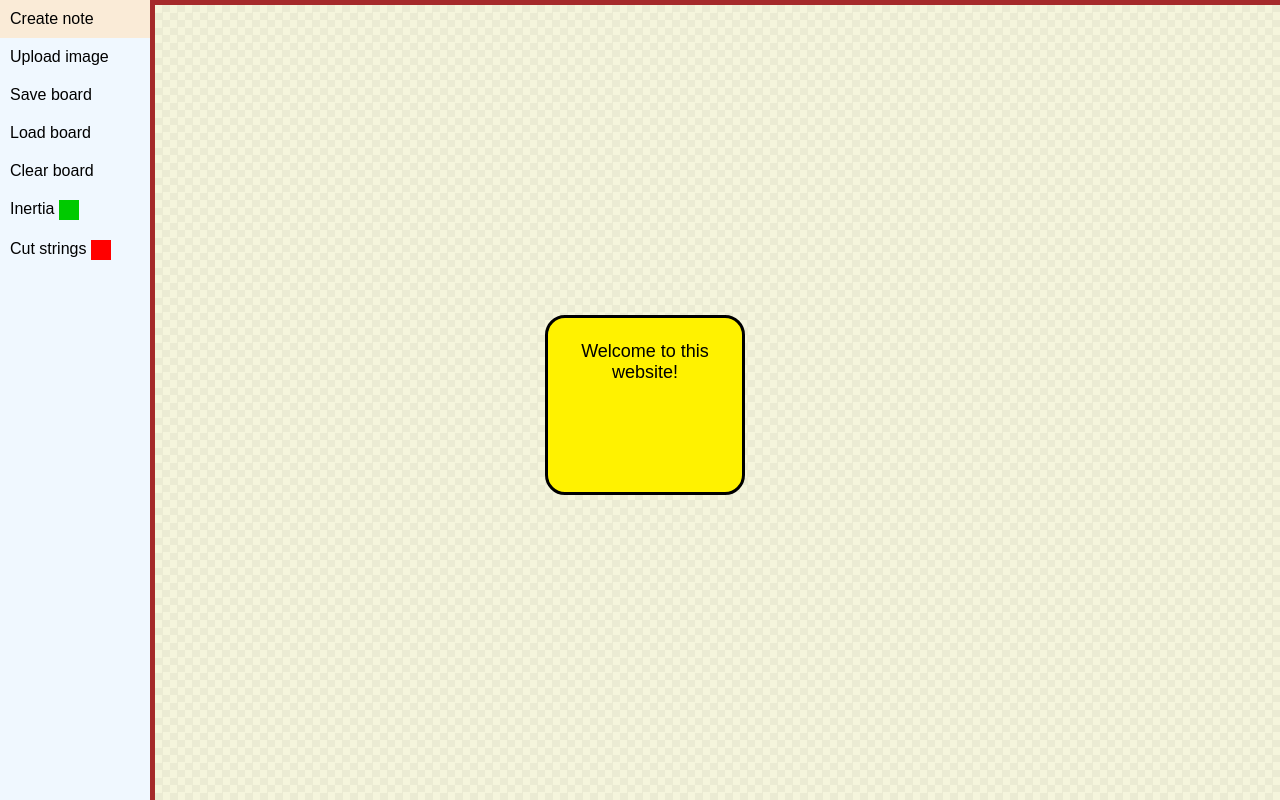
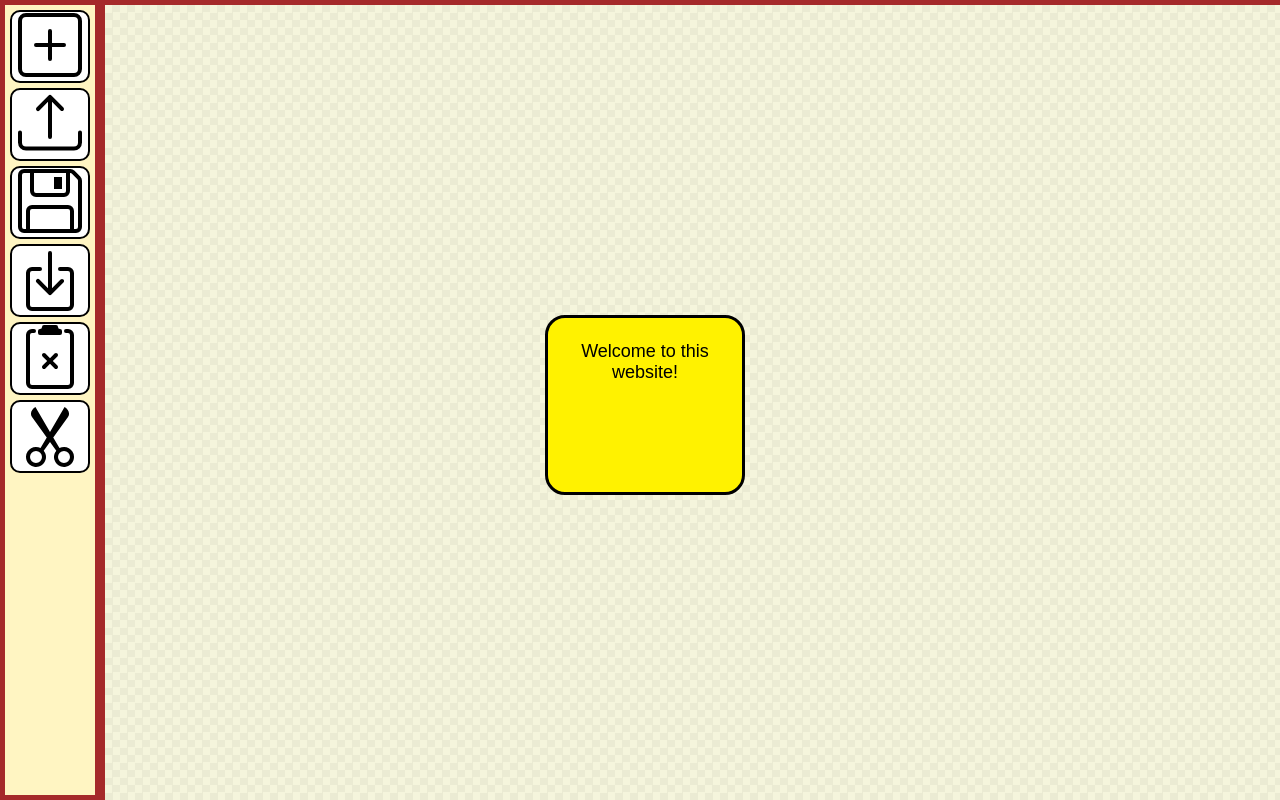
Before and after one commit to oliversteed/DigitalDetectiveBoard, a website with bundled scripts: page index.html in a window 1280 px wide. Built offline with nearby package versions, Linux system fonts and the light colour scheme.

Commit message:
Updated the side bar to look more visually appealing and use actual buttons instead of links. Inertia toggle was removed as this seems like a mostly unnecessary and potentially confusing feature at this stage; it does not impact the functionality of the website. CSS and some logic in toggles.js was updated to change how active toggles are reflected, which is currently only the cut tool toggle. While active, this now gains a marching ant border to reflect this. SVG icons added to all the side bar buttons in place of text for better visual appeal. SVG icons also added to the note and image control buttons to make it clear what these do.

```diff
--- a/index.html
+++ b/index.html
@@ -14,19 +14,12 @@
         <input aria-hidden="true" type="file" id="uploadedImage" accept="image/*" style="display: none;">
         <input aria-hidden="true" type="file" id="loadedBoard" accept=".board" style="display: none;">
         <a aria-hidden="true" id="downloadLink" style="display: none;"></a>
-        <a class="sideButton" id="createNoteButton" tabindex="0">Create note</a>
-        <a class="sideButton" id="uploadImageButton" tabindex="0">Upload image</a>
-        <a class="sideButton" id="saveButton" tabindex="0">Save board</a>
-        <a class="sideButton" id="loadButton" tabindex="0">Load board</a>
-        <a class="sideButton" id="clearButton" tabindex="0">Clear board</a>
-        <div class="sideButton">
-            <a id="inertiaButtonID" tabindex="0">Inertia</a>
-            <div id="inertiaButton"></div>
-        </div>
-        <div class="sideButton">
-            <a id="cutButtonID" tabindex="0">Cut strings</a>
-            <div id="cutButton"></div>
-        </div>
+        <button class="sideButton" id="createNoteButton" tabindex="0"><img class="icon" title="Create a new note" src="Resources/plus-square.svg" draggable="false"></button>
+        <button class="sideButton" id="uploadImageButton" tabindex="0"><img class="icon" src="Resources/upload.svg" draggable="false"></button>
+        <button class="sideButton" id="saveButton" tabindex="0"><img class="icon" src="Resources/floppy.svg" draggable="false"></button>
+        <button class="sideButton" id="loadButton" tabindex="0"><img class="icon" src="Resources/box-arrow-in-down.svg" draggable="false"></button>
+        <button class="sideButton" id="clearButton" tabindex="0"><img class="icon" src="Resources/clipboard2-x.svg" draggable="false"></button>
+        <button class="sideButton" id="cutButtonID" tabindex="0"><img class="icon" src="Resources/scissors.svg" draggable="false"></button>
     </div>
     <div id="viewport">
         <div id="zoomSpace">
--- a/itemHandling.js
+++ b/itemHandling.js
@@ -147,6 +147,14 @@ export function createImage(image, stateVars, loadedImage){
 //Creates and appends a delete button to the passed item.
 function appendDeleteButton(item){
     const deleteButton = document.createElement("button"); //Creates the delete button
+    const deleteIcon = document.createElement("img"); //Creates the delete button icon element
+
+    //Sets the attributes for the delete button's icon
+    deleteIcon.setAttribute('class', 'smallIcon');
+    deleteIcon.setAttribute('src', 'Resources/x-lg.svg');
+
+    //Append the icon to the button
+    deleteButton.appendChild(deleteIcon);
 
     //Logic for the delete note button
     deleteButton.setAttribute('class', 'deleteButton');
@@ -168,6 +176,13 @@ function appendDeleteButton(item){
 //Creates and appends an edit button to the passed item.
 function appendEditButton(item, stateVars){
     const editButton = document.createElement("button"); //Creates the edit button
+    const editIcon = document.createElement("img"); //Creates the edit button icon element
+
+    //Sets the attributes for the edit button's icon
+    editIcon.setAttribute('class', 'smallIcon');
+    editIcon.setAttribute('src', 'Resources/pencil.svg');
+
+    editButton.append(editIcon); //Appends the icon to the button
 
     editButton.setAttribute('class', 'editButton'); //Give editButton the appropriate class
     editButton.onclick = function(event){ //The logic for the notes' edit buttons
@@ -193,6 +208,13 @@ function appendEditButton(item, stateVars){
 //Creates and appends a connect button to the passed item.
 function appendConnectButton(item, stateVars){
     const connectButton = document.createElement("button"); //Creates the button to connect with "string"
+    const connectIcon = document.createElement("img"); //Creates the connect button icon element
+
+    //Sets the attributes for the connect button's icon
+    connectIcon.setAttribute('class', 'smallIconConnect');
+    connectIcon.setAttribute('src', 'Resources/link-45deg.svg');
+
+    connectButton.appendChild(connectIcon); //Appends the icon to the button
 
     connectButton.setAttribute('class', 'connectButton');
     connectButton.onclick = function(event){
--- a/main-code.js
+++ b/main-code.js
@@ -1,7 +1,7 @@
 //Import other JS files
 import {checkIntersection, getDataX, getDataY, calculateOffsetX, calculateOffsetY} from "./maths.js";
 import { makeString, updateStrings, removeAttachedStrings } from "./strings.js";
-import { toggleCut, toggleInertia } from "./toggles.js";
+import { toggleCut } from "./toggles.js";
 import { createNote, cancelEditNote, applyEditNote, uploadImage, clearBoard } from "./itemHandling.js";
 import { zoomHandler } from "./zoom.js";
 import { saveBoard, loadBoard } from "./jsonHandling.js";
@@ -36,7 +36,6 @@ document.addEventListener('DOMContentLoaded', () =>{
     const saveBoardButton = document.getElementById('saveButton');
     const loadBoardButton = document.getElementById('loadButton');
     const clearButton = document.getElementById('clearButton');
-    const inertiaButton = document.getElementById('inertiaButtonID');
     const cutButton = document.getElementById('cutButtonID');
     const cancelEditButton = document.getElementById('cancelNoteEditButton');
     const applyEditButton = document.getElementById('applyNoteEditButton');
@@ -50,7 +49,6 @@ document.addEventListener('DOMContentLoaded', () =>{
     saveBoardButton.addEventListener('click', () => saveBoard(stateVars));
     loadBoardButton.addEventListener('click', () => document.getElementById("loadedBoard").click())
     clearButton.addEventListener('click', () => clearBoard(stateVars));
-    inertiaButton.addEventListener('click', () => toggleInertia(stateVars));
     cutButton.addEventListener('click', () => toggleCut(stateVars));
     cancelEditButton.addEventListener('click', () => cancelEditNote(stateVars));
     applyEditButton.addEventListener('click', () => applyEditNote(stateVars));
--- a/styles.css
+++ b/styles.css
@@ -50,18 +50,63 @@
 }
 
 .sideBar{
-    width: 150px;
+    width: 100px;
     flex-shrink: 0;
-    background-color: aliceblue;
+    background-color: rgb(255, 245, 194);
+    box-sizing: border-box;
+    border-color: brown;
+    border-style: solid;
+    border-width: 5px;
 }
 
 .sideButton{
     display: block;
     overflow: auto;
-    padding: 10px;
     margin: 0;
     cursor: pointer;
     user-select: none;
+    width: 80px;
+    margin: 5px;
+    background-color: white;
+    border-style: solid;
+    border-color: black;
+    border-radius: 10px;
+}
+
+.sideButtonActive{
+    border-color: transparent;
+    background-image:   linear-gradient(to right, black 50%, transparent 50%),
+                        linear-gradient(to right, black 50%, transparent 50%),
+                        linear-gradient(to bottom, black 50%, transparent 50%),
+                        linear-gradient(to bottom, black 50%, transparent 50%);
+    background-size: 21px 3px, 21px 3px, 3px 21px, 3px 21px;
+    background-position: 0 0, 0 100%, 0 0, 100% 0;
+    background-repeat: repeat-x, repeat-x, repeat-y, repeat-y;
+
+    animation: activeAnimation 1s linear infinite;
+}
+
+@keyframes activeAnimation {
+    to{
+        background-position: 20px 0, -20px 100%, 0 -20px, 100% 20px;
+    }
+}
+
+.icon{
+    height: 100%;
+    width: 100%;
+}
+
+.smallIcon{
+    height: 70%;
+    width: 70%;
+    margin-top: 10%;
+}
+
+.smallIconConnect{
+    height: 80%;
+    width: 80%;
+    margin-top: 10%;
 }
 
 .sideButton:hover{
--- a/toggles.js
+++ b/toggles.js
@@ -1,30 +1,17 @@
 //These are the functions to implement toggle button functionalities
-
-//Allows the user to toggle draggable inertia
-export function toggleInertia(stateVars){
-    stateVars.inertiaToggle = !stateVars.inertiaToggle;
-    interact('.draggable').draggable({
-        inertia: stateVars.inertiaToggle
-    });
-
-    if(stateVars.inertiaToggle){
-        document.getElementById("inertiaButton").style.backgroundColor = "rgb(0, 202, 0)";
-        return;
-    }
-
-    document.getElementById("inertiaButton").style.backgroundColor = "red";
-}
 
 //Toggles the string cutting tool
 export function toggleCut(stateVars){
     stateVars.cutToggle = !stateVars.cutToggle;
+    const cutButton = document.getElementById('cutButtonID');
 
     if(stateVars.cutToggle){
-        document.getElementById("cutButton").style.backgroundColor = "rgb(0, 202, 0)";
+
         stateVars.corkboard.classList.add('dragging');
+        cutButton.classList.add('sideButtonActive');
         return;
     }
 
     stateVars.corkboard.classList.remove('dragging');
-    document.getElementById("cutButton").style.backgroundColor = "red";
+    cutButton.classList.remove('sideButtonActive');
 }
```
Also changed, not shown: Resources/box-arrow-in-down.svg (added), Resources/clipboard2-x.svg (added), Resources/floppy.svg (added), Resources/link-45deg.svg (added), Resources/pencil.svg (added), Resources/plus-square.svg (added), Resources/scissors.svg (added), Resources/upload.svg (added), Resources/x-lg.svg (added).
